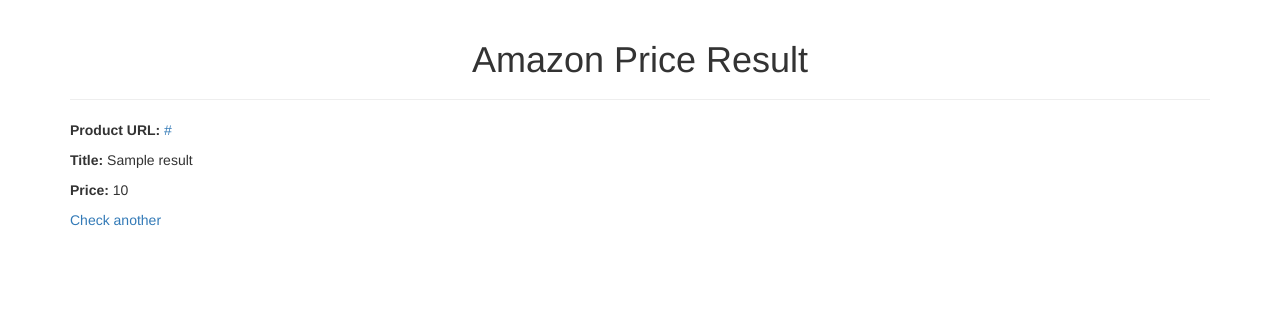
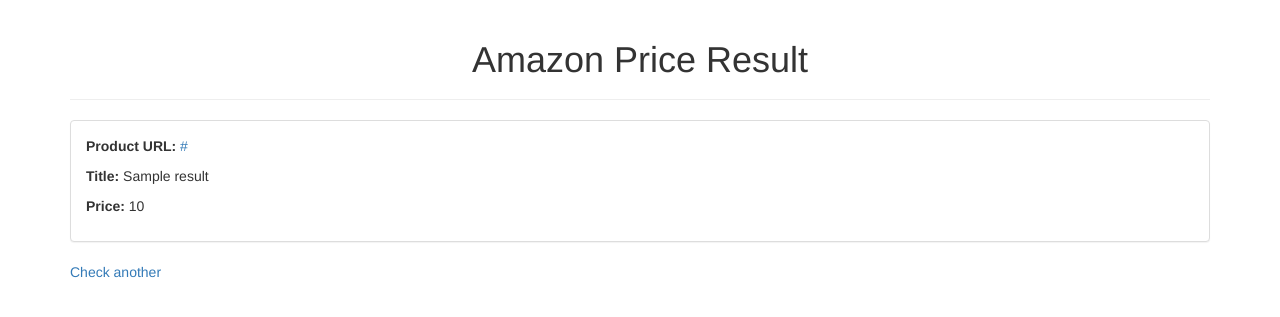
Before and after one commit to AaqilSh/AmazPrice, a Flask app: template templates/result.html in a window 1280 px wide. Shown: the top 317 px of the page. Run offline with Flask 3, Linux system fonts and the light colour scheme; the template is opened without the code that fills it: most values are stand-ins (such as "Sample title", 1, 10 or a date in 2020).

Commit message:
Added bootstrap stylings

```diff
--- a/templates/result.html
+++ b/templates/result.html
@@ -15,7 +15,8 @@
       <div class="page-header text-center">
         <h1>Amazon Price Result</h1>
       </div>
-
+      <div class="panel panel-default">
+        <div class="panel-body">
           <p>
             <strong>Product URL:</strong>
             <a href="{{ url }}" target="_blank">{{ url }}</a>
@@ -27,6 +28,8 @@
           <p><strong>Title:</strong> {{ result.title }}</p>
           <p><strong>Price:</strong> {{ result.price }}</p>
           {% endif %}
+        </div>
+      </div>
 
       <a href="/">Check another</a>
     </div>
```
Lines whose indentation alone changed are shown as unchanged.
